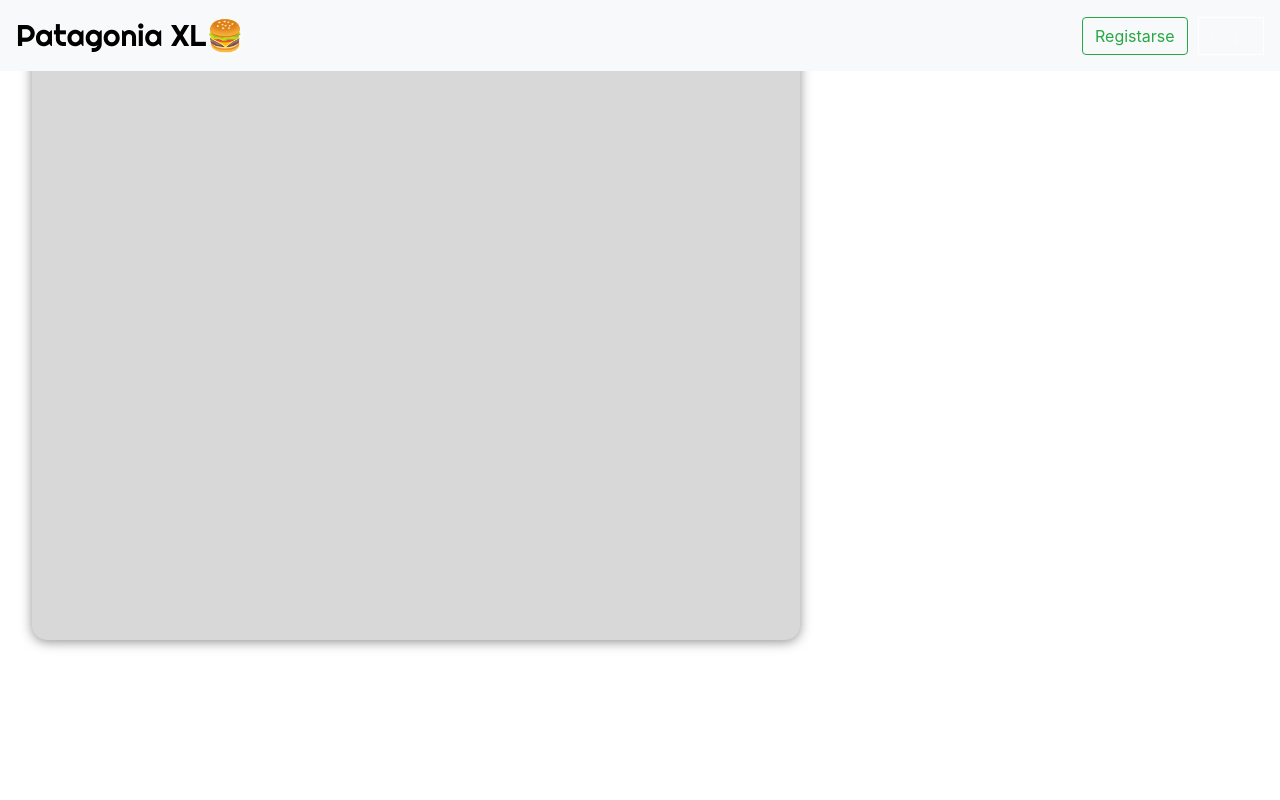
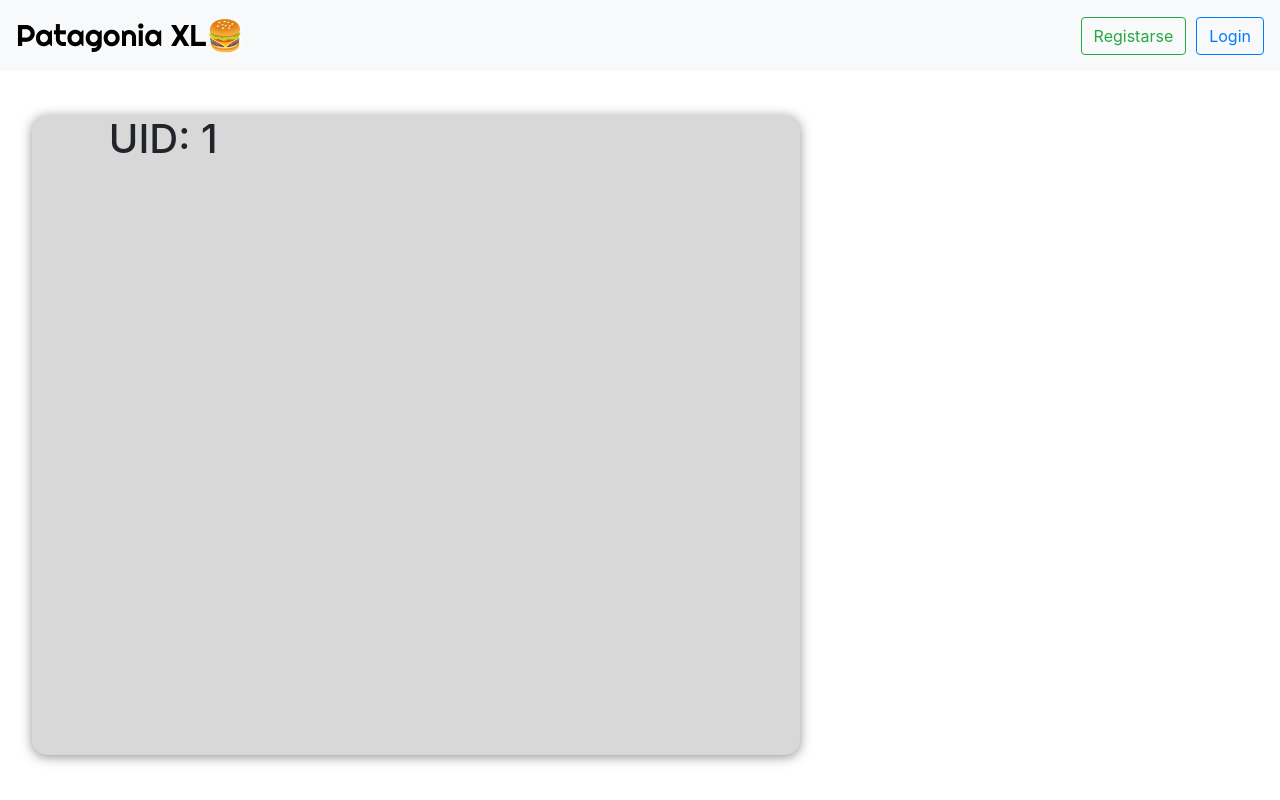
Before and after one commit to Marceloh1987/Patagonia-XL, a React (Create React App) app: page /dashboard/1 in a window 1280 px wide. Built offline with nearby package versions, Linux system fonts and the light colour scheme; no server answers; the database is empty.

Commit message:
NEW - Se crea el panel de administracion, donde se reciven los datos del usuario por base de datos (firebase) segun su user id (uid)

```diff
--- a/src/Banner/Banner.css
+++ b/src/Banner/Banner.css
@@ -12,13 +12,6 @@
   text-align: center;
 }
 
-.btn-outline-primary{
-  color:white;
-  border-color:white;
-  border-radius:0px;
-  font-weight:100;
-  margin-top:20px;
-}
 .lead{
   font-weight:100;
   margin-top:-10px;
--- a/src/Banner/Banner.js
+++ b/src/Banner/Banner.js
@@ -10,12 +10,12 @@ const BannerStyled = styled(Title)`
 export const Banner = () => {
     return(
         <BannerStyled>
-        <div class="jumbotron jumbotron-fluid">
-  <div class="container">
+        <div className="jumbotron jumbotron-fluid">
+  <div className="container">
       <div className="bg-text">
         <h1>Ahora Menú y Pago en Línea </h1>
-        <p class="lead">Pichangas, Sandwich, Completos y más!<br/><br/> Siguenos en Facebook!</p>
-        <button class="btn btn-outline-primary">Patagonia XL</button>
+        <p className="lead">Pichangas, Sandwich, Completos y más!<br/><br/> Siguenos en Facebook!</p>
+        <button className="btn btn-primary">Patagonia XL</button>
       </div>
   </div>
 </div>
--- a/src/Dashboard/Main.js
+++ b/src/Dashboard/Main.js
@@ -1,18 +1,27 @@
 import React from 'react';
+import {useParams} from 'react-router-dom';
+import firebase from '../Firebase/firebase';
 import mainStyles from "./Main.module.scss";
 
 const Main = (props) => {
-    console.log(props)
+    let {uid} = useParams();
 
-     return(
+    firebase.database().ref(`/Users/${uid}`).on('value', (snapshot) => {
+        console.log(snapshot.val());
+    })
+
+
+    return(
         <div className={mainStyles.container}>
             <div className={mainStyles.wrapper}>
                 <div style={{ position: "relative" }}>
-                    <h1>Main :D</h1>
+                    <h1>UID: {uid}</h1>
                 </div>
             </div>
         </div>
     )
+
 }
 
+
 export default Main;
--- a/src/Dashboard/Main.module.scss
+++ b/src/Dashboard/Main.module.scss
@@ -8,7 +8,7 @@
     margin: 0 0 0 2em;
   }
   .wrapper {
-    margin: 0 auto;
+    margin: 15% auto;
     width: 80%;
     min-height: 100%;
   }
--- a/src/Menu/Menu.js
+++ b/src/Menu/Menu.js
@@ -14,7 +14,6 @@ const Detailstyled = styled.div`
 
 
 export function Menu({ setOpenFood, fbData, setCloseCart, closeCart }){
-    console.log(closeCart)
     //Para ordenar el menu, como lo tiene el cliente en su carta, es necesario especificar los indeces que queremos asignrarle a la data proveniente de firebase.
     //Firebase entrega la data ordenada de forma alfabetica o numero, creciente o decreciente. no en la forma que uno muchas veces la necesita mostrar.
 
--- a/src/Navbar/Navbar.js
+++ b/src/Navbar/Navbar.js
@@ -33,7 +33,7 @@ export function NavBar(props) {
                         </Dropdown.Toggle>
 
                         <Dropdown.Menu>
-                            <Dropdown.Item>Perfil</Dropdown.Item>
+                            <Dropdown.Item href={`/dashboard/${props.uid}`}>Perfil</Dropdown.Item>
                             <Dropdown.Divider />
                             <Dropdown.Item onClick={() => LogOut()}>Salir</Dropdown.Item>
                         </Dropdown.Menu>
--- a/src/Register/Register.js
+++ b/src/Register/Register.js
@@ -23,7 +23,7 @@ const Register = (props) => {
                 displayName: name.value
               })
               let uid = user.user.uid;
-              firebase.database().ref().child('Users/').push().set({
+              firebase.database().ref().child('Users/' + uid).set({
                   uid:uid,
                   type:'client',
                   nombre:name.value,
--- a/src/Routes/router.js
+++ b/src/Routes/router.js
@@ -15,7 +15,7 @@ export const history = createBrowserHistory();
 const Routes = (props) =>{
     return(
         <Router history={history}>
-            <NavBar authenticated={props.authenticated} user={props.user} name={props.name}/>
+            <NavBar authenticated={props.authenticated} user={props.user} name={props.name} uid={props.uid} />
             <Switch>
                 <Route path='/' exact component={() => <Home isAuthed={props.authenticated}/>} />
                 <Route path='/dashboard/:uid' component={Main} />
--- a/src/index.js
+++ b/src/index.js
@@ -7,19 +7,21 @@ import * as serviceWorker from './serviceWorker';
 
 const root = document.getElementById('root');
 
-export const renderApp = (hasAuthenticated, user, name) => {
+export const renderApp = (hasAuthenticated, user, name, uid) => {
 
     ReactDOM.render(
         (<div className="App">
-            <Routes authenticated={hasAuthenticated} user={user} name={name} />
+            <Routes authenticated={hasAuthenticated} user={user} name={name} uid={uid} />
         </div>), root);
 };
 
 firebase.auth().onAuthStateChanged((userAuth) => {
     if (userAuth) {
+
         const user = userAuth.email;
         const name = userAuth.displayName;
-        renderApp(true, user, name);
+        const uid = userAuth.uid;
+        renderApp(true, user, name, uid);
     }
     else {
         renderApp(false, null, null);
```
